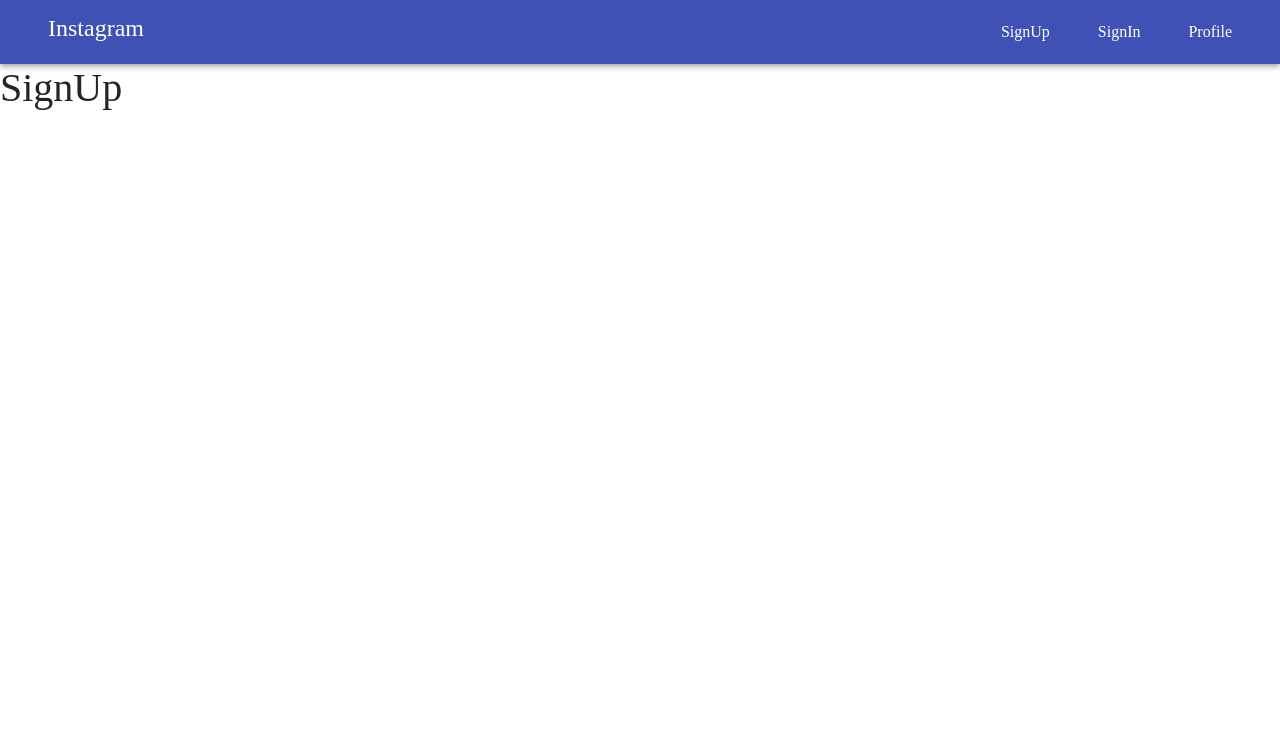
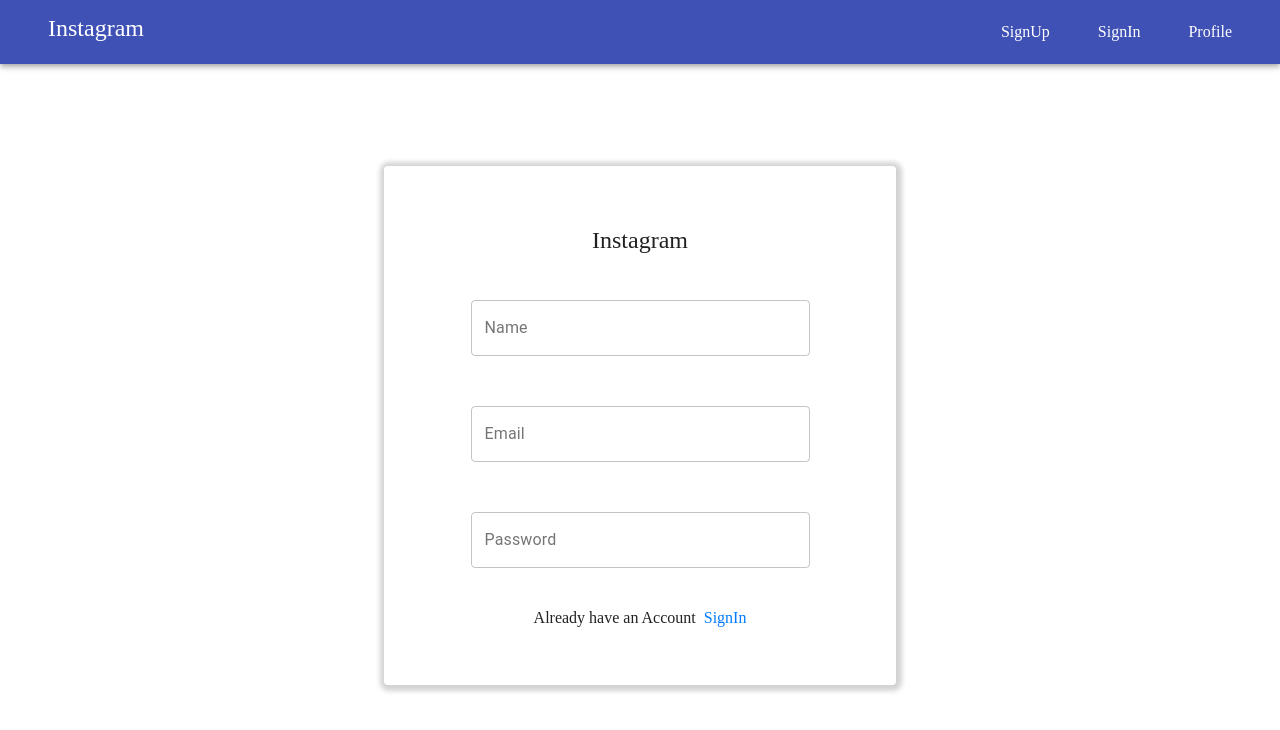
Before and after one commit to KishanSInghChauhan07/Conocer, a React (Create React App) app: page /SignUp in a window 1280 px wide. Shown: the top 730 px of the page. Built offline with nearby package versions, Linux system fonts and the light colour scheme; a web font is replaced by a local one.

Commit message:
[Kishan] | Add Signup Component

```diff
--- a/package.json
+++ b/package.json
@@ -3,6 +3,9 @@
   "version": "0.1.0",
   "private": true,
   "dependencies": {
+    "@fortawesome/fontawesome-svg-core": "^1.2.28",
+    "@fortawesome/free-solid-svg-icons": "^5.13.0",
+    "@fortawesome/react-fontawesome": "^0.1.10",
     "@material-ui/core": "^4.10.1",
     "@testing-library/jest-dom": "^4.2.4",
     "@testing-library/react": "^9.5.0",
--- a/src/Components/Sign In/SignIn.Component.js
+++ b/src/Components/Sign In/SignIn.Component.js
@@ -4,7 +4,6 @@
 
 const SignIn = () =>{
     return(
-        <div>
         <Card className='text-center' style={{maxWidth:'40%',margin:'10% auto',padding:'50px 30px',boxShadow:'1px 1px 5px 5px lightgrey'}}>
             <h4 style={{margin:'10px 0 20px 0',fontWeight:'500'}}>Instagram</h4>
             <form className="d-flex flex-column align-items-center" noValidate autoComplete="off">
@@ -14,9 +13,7 @@
             <h6>Create an Account
             <Link className='ml-2' to="/SignUp">SignUp</Link>
             </h6>
-
         </Card>
-        </div>
     )
 }
 
--- a/src/Components/Sign Up/SignUp.Component.js
+++ b/src/Components/Sign Up/SignUp.Component.js
@@ -1,10 +1,20 @@
 import React from 'react';
+import {Link} from 'react-router-dom'
+import {TextField,Card} from '@material-ui/core';
 
 const SignUp = () =>{
     return(
-        <div>
-            <h1>SignUp</h1>
-        </div>
+        <Card className='text-center' style={{maxWidth:'40%',margin:'8% auto',padding:'50px 30px',boxShadow:'1px 1px 5px 5px lightgrey'}}>
+            <h4 style={{margin:'10px 0 20px 0',fontWeight:'500'}}>Instagram</h4>
+            <form className="d-flex flex-column align-items-center" noValidate autoComplete="off">
+                <TextField label="Name"  className="w-75" style={{margin:'25px 0'}} variant="outlined" />
+                <TextField label="Email"  className="w-75" style={{margin:'25px 0'}} variant="outlined" />
+                <TextField label="Password" className="w-75" variant="outlined" style={{margin:'25px 0 40px 0'}}/>
+            </form>
+            <h6>Already have an Account
+            <Link className='ml-2' to="/SignIn">SignIn</Link>
+            </h6>
+        </Card>
     )
 }
 
```
Also changed, not shown: 1 other file (tests, documents, lock files or other folders).
